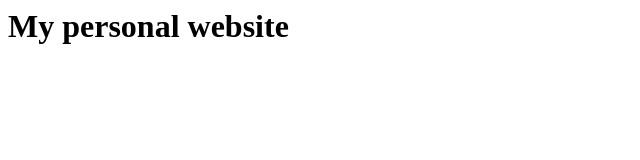
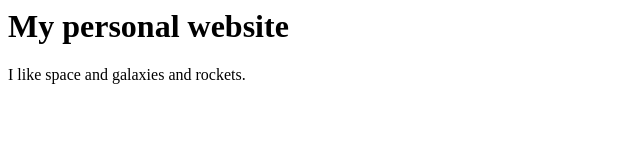
Before and after one commit to cosmica44/cosmica44.github.io, a plain HTML site: page index.html in a window 1280 px wide. Shown: the whole page, without its empty margins (0-640 px from the left). Drawn offline with Linux system fonts and the light colour scheme.

Commit message:
updated index.html

```diff
--- a/index.html
+++ b/index.html
@@ -1,5 +1,7 @@
 <html>
  <body>
     <h1>My personal website</h1>
+
+    <p>I like space and galaxies and rockets.</p>
  </body>
 </html>
```
